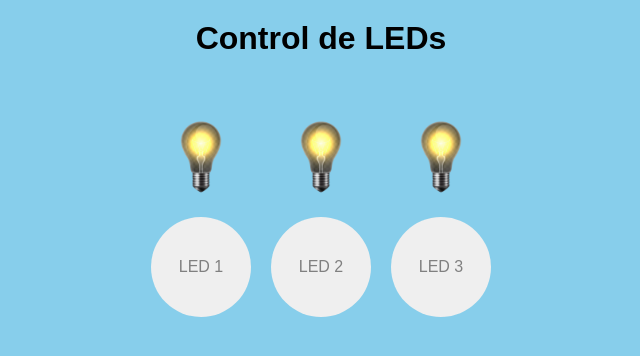
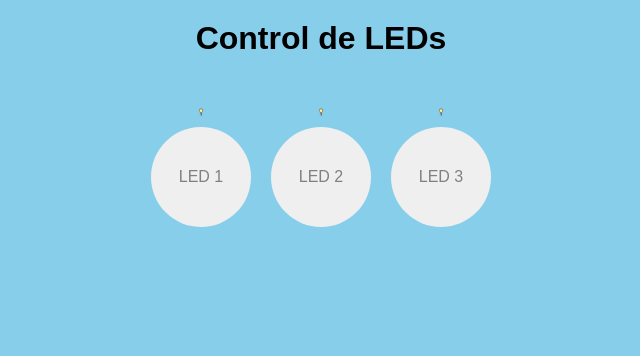
Before and after one commit to Horusyst/luz, a PHP site: page / in a window 1280 px wide. Shown: the top 356 px of the page, without its empty margins (319-959 px from the left). Run offline with PHP 8.4, Linux system fonts and the light colour scheme; data that the repository does not hold is empty.

Commit message:
Update styles.css

```diff
--- a/styles.css
+++ b/styles.css
@@ -41,6 +41,6 @@ h1 {
 }
 
 img {
-    width: 100px;
-    height: 100px;
+    width: 10px;
+    height: 10px;
 }
```
